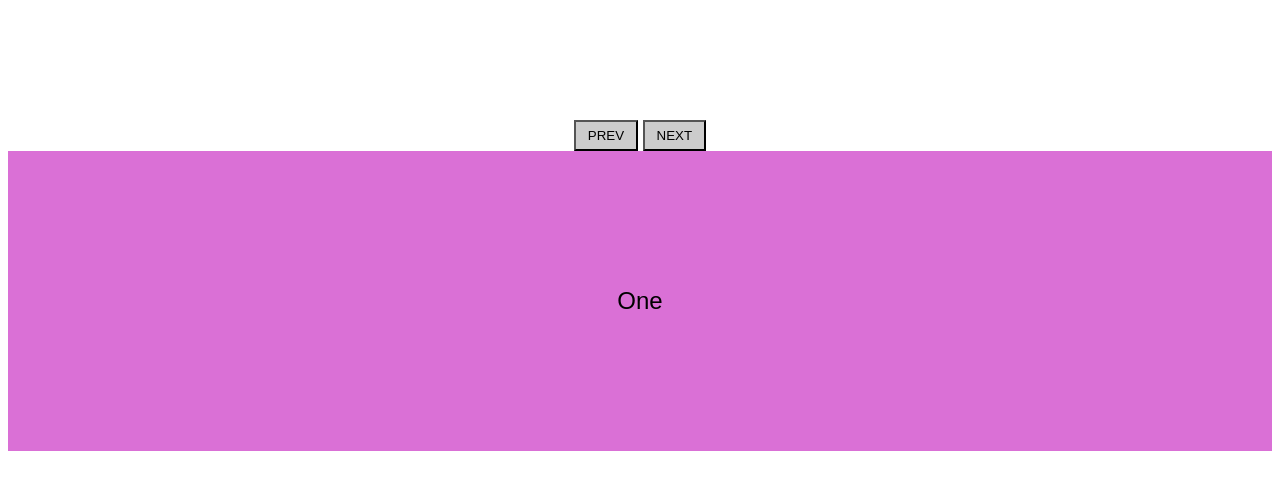
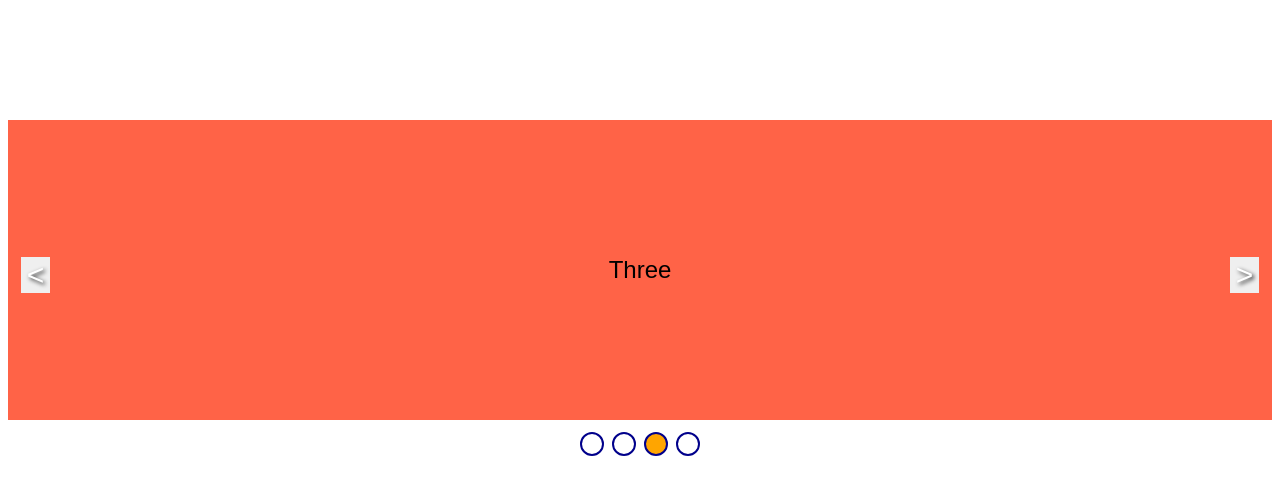
Before and after one commit to kdaisho/vanilla-carousel, a plain HTML site: page index.html in a window 1280 px wide. Drawn offline with Linux system fonts and the light colour scheme.

Commit message:
Changing style

```diff
--- a/index.html
+++ b/index.html
@@ -9,8 +9,8 @@
 </head>
 <body>
     <section id="carousel" class="carousel">
-        <button id="prevButton" class="slide-btn slide-prev">PREV</button>
-        <button id="nextButton" class="slide-btn slide-next">NEXT</button>
+        <button id="prevButton" class="slide-btn is-prev"></button>
+        <button id="nextButton" class="slide-btn is-next"></button>
         <div id="container" class="container">
             <div class="slide">One</div>
             <div class="slide">Two</div>
@@ -21,11 +21,11 @@
     <script src="my-carousel.js"></script>
     <script>
         Carousel.init({
-        	home: 'home-carousel',
-        	container: 'carousel',
-        	slides: 'slide',
-        	prev: 'slide_prev',
-        	next: 'slide_next'
+        	carousel: 'carousel',
+        	container: 'container',
+        	slide: 'slide',
+        	prev: 'prevButton',
+        	next: 'nextButton'
         });
     </script>
 </body>
--- a/style.css
+++ b/style.css
@@ -4,6 +4,7 @@ body * {
 
 .carousel {
     padding: 20px 0 0;
+    position: relative;
     text-align: center;
     overflow-x: hidden;
     margin: 100px auto 0;
@@ -48,8 +49,30 @@ body * {
 }
 
 .slide-btn {
-    padding: 6px 12px;
-    background: #ccc;
+	border: none;
+    color: #fff;
+    text-shadow: 2px 2px 4px #222;
+    font-size: 30px;
+    position: absolute;
+    top: 50%;
+    transform: translateY(-75%);
+    z-index: 100;
+}
+
+.slide-btn.is-prev {
+	left: 1%;
+}
+
+.slide-btn.is-prev:after {
+	content: "<";
+}
+
+.slide-btn.is-next {
+	right: 1%;
+}
+
+.slide-btn.is-next:after {
+	content: ">";
 }
 
 .carousel-nav {
```
